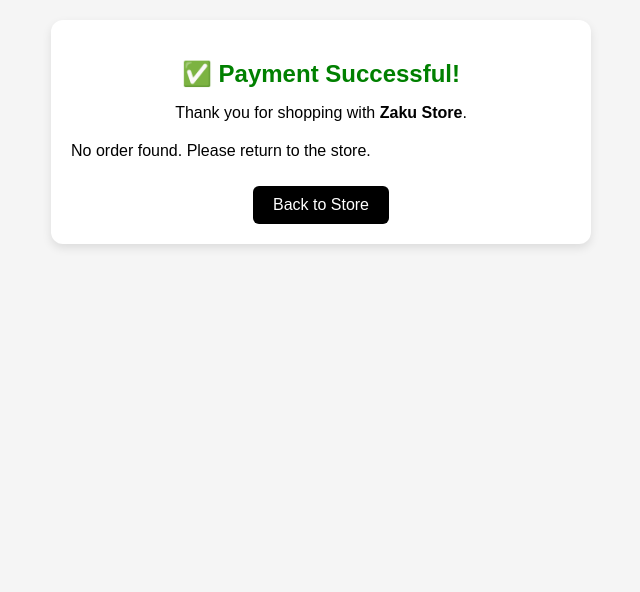
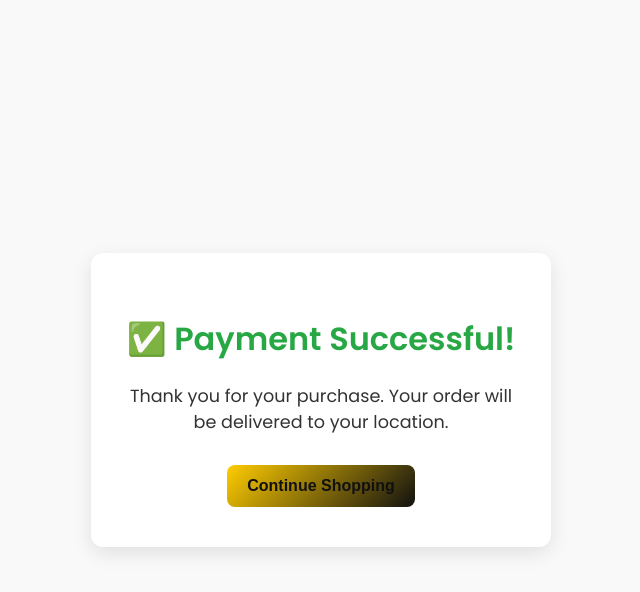
Before and after one commit to officialzaku1-cell/Zaku-, a plain HTML site: page success.html in a window 1280 px wide. Shown: the whole page, without its empty margins (319-959 px from the left). Drawn offline with Linux system fonts and the light colour scheme.

Commit message:
Update success.html

```diff
--- a/success.html
+++ b/success.html
@@ -3,117 +3,80 @@
 <head>
   <meta charset="UTF-8">
   <meta name="viewport" content="width=device-width, initial-scale=1.0">
-  <title>Payment Successful - Zaku Store</title>
+  <title>Order Success - ZAKU</title>
   <style>
+    @import url('https://fonts.googleapis.com/css2?family=Poppins:wght@400;600&display=swap');
+
     body {
-      font-family: Arial, sans-serif;
-      background: #f5f5f5;
+      font-family: 'Poppins', sans-serif;
       margin: 0;
-      padding: 20px;
+      padding: 0;
+      display: flex;
+      justify-content: center;
+      align-items: center;
+      height: 100vh;
+      background: #f9f9f9;
       text-align: center;
     }
-    .receipt {
-      max-width: 500px;
-      margin: auto;
+
+    .success-container {
       background: #fff;
-      padding: 20px;
+      padding: 40px 30px;
       border-radius: 12px;
-      box-shadow: 0 4px 10px rgba(0,0,0,0.1);
+      box-shadow: 0 6px 20px rgba(0,0,0,0.1);
+      max-width: 400px;
     }
-    h2 {
-      color: green;
-      margin-bottom: 15px;
+
+    h1 {
+      color: #28a745;
+      font-size: 2rem;
+      margin-bottom: 20px;
     }
-    .order-details {
-      text-align: left;
-      margin-top: 20px;
+
+    p {
+      font-size: 1.1rem;
+      margin-bottom: 30px;
+      color: #333;
     }
-    .order-details p {
-      margin: 6px 0;
+
+    button {
+      padding: 12px 20px;
+      border: none;
+      border-radius: 8px;
+      background: linear-gradient(135deg, #ffcc00, #111);
+      color: #111;
+      font-size: 1rem;
+      font-weight: 600;
+      cursor: pointer;
+      transition: transform 0.2s, opacity 0.2s;
     }
-    .btn {
-      margin-top: 20px;
-      display: inline-block;
-      padding: 10px 20px;
-      background: black;
-      color: white;
-      text-decoration: none;
-      border-radius: 6px;
-    }
-    .btn:hover {
-      background: #333;
-    }
-    .product-img {
-      width: 120px;
-      margin-bottom: 10px;
-      border-radius: 8px;
+
+    button:hover {
+      transform: scale(1.05);
+      opacity: 0.9;
     }
   </style>
 </head>
 <body>
-  <div class="receipt">
-    <h2>✅ Payment Successful!</h2>
-    <p>Thank you for shopping with <b>Zaku Store</b>.</p>
-
-    <div class="order-details" id="orderSummary"></div>
-
-    <a href="index.html" class="btn">Back to Store</a>
+  <div class="success-container">
+    <h1>✅ Payment Successful!</h1>
+    <p>Thank you for your purchase. Your order will be delivered to your location.</p>
+    <button onclick="goBack()">Continue Shopping</button>
   </div>
 
   <script>
-    // ✅ Replace with your deployed Google Apps Script Web App URL
-    const SCRIPT_URL = "https://script.google.com/macros/s/XXXXXX/exec";
-
-    // Get tx_ref from Flutterwave redirect
-    const urlParams = new URLSearchParams(window.location.search);
-    const txRef = urlParams.get("tx_ref");
-
-    // Get order from sessionStorage
-    const order = JSON.parse(sessionStorage.getItem("orderData"));
-
-    if (order) {
-      // Show order summary on page
-      document.getElementById("orderSummary").innerHTML = `
-        ${order.productImg ? `<img src="${order.productImg}" class="product-img" alt="${order.productName}">` : ""}
-        <p><b>Customer:</b> ${order.name}</p>
-        <p><b>Email:</b> ${order.email}</p>
-        <p><b>Location:</b> ${order.location}</p>
-        <p><b>Hall:</b> ${order.hall}</p>
-        <p><b>Room:</b> ${order.room}</p>
-        <p><b>Tie Type:</b> ${order.tieType}</p>
-        <p><b>Design Option:</b> ${order.designChoice}</p>
-        ${order.designLink ? `<p><b>Design Link:</b> ${order.designLink}</p>` : ""}
-        <p><b>Product:</b> ${order.productName}</p>
-        <p><b>Total:</b> ₦${order.total}</p>
-        <p><b>Date:</b> ${order.date}</p>
-        <p><b>Tx Ref:</b> ${txRef || "N/A"}</p>
-      `;
-
-      // ✅ Send order to Google Sheet
-      const params = new URLSearchParams({
-        name: order.name,
-        email: order.email,
-        location: order.location,
-        hall: order.hall,
-        room: order.room,
-        tieType: order.tieType,
-        designChoice: order.designChoice,
-        designLink: order.designLink,
-        product: order.productName,
-        productImg: order.productImg,
-        amount: order.total,
-        tx_ref: txRef
-      });
-
-      fetch(`${SCRIPT_URL}?${params.toString()}`)
-        .then(res => res.text())
-        .then(data => console.log("Google Sheet response:", data))
-        .catch(err => console.error("Error sending to sheet:", err));
-
-    } else {
-      document.getElementById("orderSummary").innerHTML =
-        "<p>No order found. Please return to the store.</p>";
+    function goBack() {
+      window.location.href = "index.html"; // Redirect to main store page
     }
   </script>
+
+  <script>
+  if ("serviceWorker" in navigator) {
+    navigator.serviceWorker.register("/sw.js")
+      .then(() => console.log("✅ Service Worker Registered"))
+      .catch(err => console.error("❌ Service Worker failed:", err));
+  }
+</script>
+
 </body>
 </html>
```
